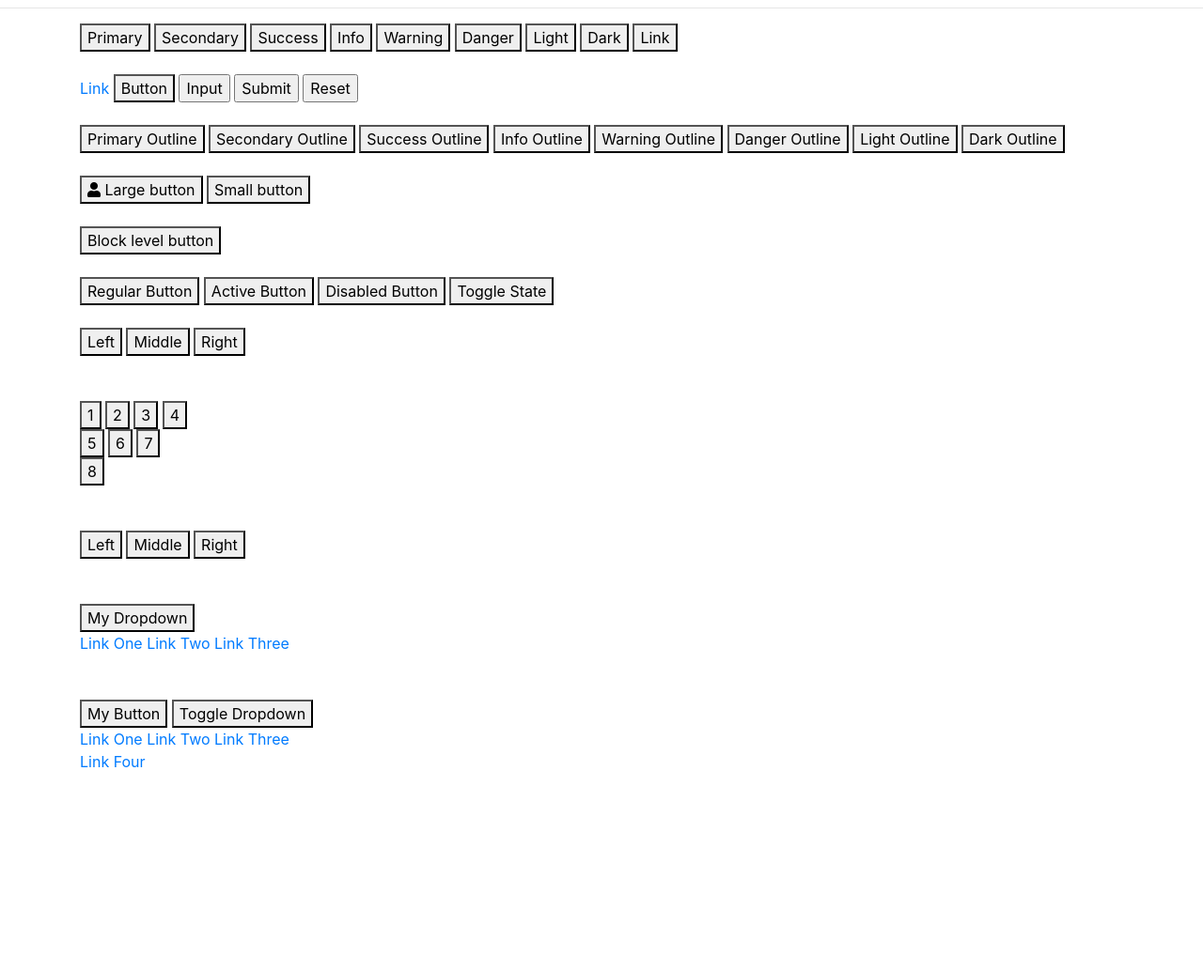
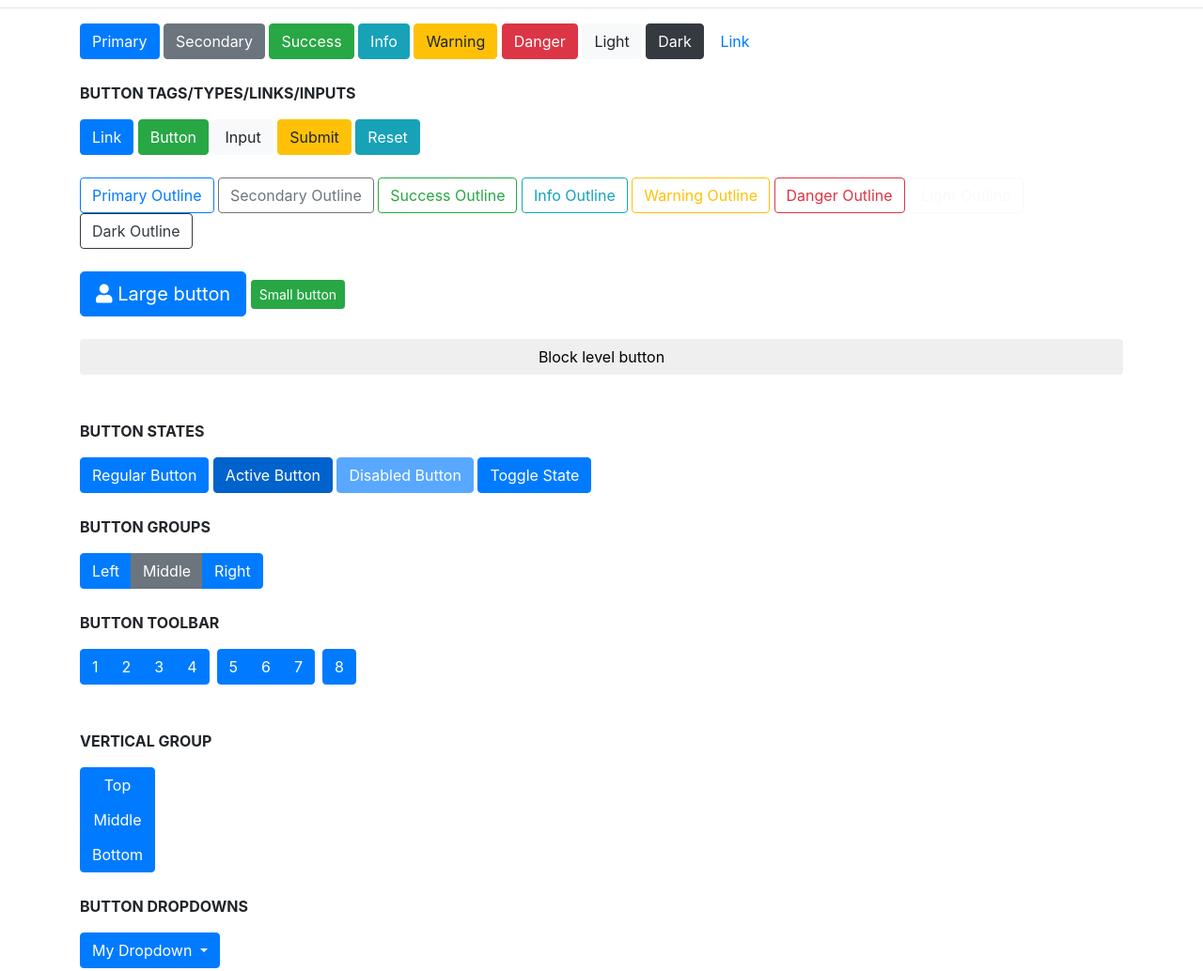
Before and after one commit to skyRoma/learn-bootstrap-4, a plain HTML site: page bootstrap_sandbox/3_2_buttons.html in a window 1280 px wide. Shown: the part 180-1214 px from the top of the page at 94% size. Drawn offline with nearby package versions, Linux system fonts and the light colour scheme.

Commit message:
Completed buttons.

```diff
--- a/bootstrap_sandbox/3_2_buttons.html
+++ b/bootstrap_sandbox/3_2_buttons.html
@@ -92,59 +92,61 @@
         <!--################START HERE################-->
 
         <!-- BUTTONS -->
-        <button type="button">Primary</button>
-        <button type="button">Secondary</button>
-        <button type="button">Success</button>
-        <button type="button">Info</button>
-        <button type="button">Warning</button>
-        <button type="button">Danger</button>
-        <button type="button">Light</button>
-        <button type="button">Dark</button>
-        <button type="button">Link</button>
+        <button class="btn btn-primary" type="button">Primary</button>
+        <button class="btn btn-secondary" type="button">Secondary</button>
+        <button class="btn btn-success" type="button">Success</button>
+        <button class="btn btn-info" type="button">Info</button>
+        <button class="btn btn-warning" type="button">Warning</button>
+        <button class="btn btn-danger" type="button">Danger</button>
+        <button class="btn btn-light" type="button">Light</button>
+        <button class="btn btn-dark" type="button">Dark</button>
+        <button class="btn btn-link" type="button">Link</button>
 
         <br>
         <br>
 
         <!-- BUTTON TAGS/TYPES -->
-        <a href="#" role="button">Link</a>
-        <button type="submit">Button</button>
-        <input type="button" value="Input">
-        <input type="submit" value="Submit">
-        <input type="reset" value="Reset">
+        <p class="font-weight-bold">BUTTON TAGS/TYPES/LINKS/INPUTS</p>
+        <a class="btn btn-primary" href="#" role="button">Link</a>
+        <button class="btn btn-success" type="submit">Button</button>
+        <input class="btn btn-light" type="button" value="Input">
+        <input class="btn btn-warning" type="submit" value="Submit">
+        <input class="btn btn-info" type="reset" value="Reset">
 
         <br>
         <br>
 
         <!-- OUTLINE BUTTONS -->
-        <button type="button">Primary Outline</button>
-        <button type="button">Secondary Outline</button>
-        <button type="button">Success Outline</button>
-        <button type="button">Info Outline</button>
-        <button type="button">Warning Outline</button>
-        <button type="button">Danger Outline</button>
-        <button type="button">Light Outline</button>
-        <button type="button">Dark Outline</button>
+        <button class="btn btn-outline-primary" type="button">Primary Outline</button>
+        <button class="btn btn-outline-secondary"  type="button">Secondary Outline</button>
+        <button class="btn btn-outline-success"  type="button">Success Outline</button>
+        <button class="btn btn-outline-info"  type="button">Info Outline</button>
+        <button class="btn btn-outline-warning"  type="button">Warning Outline</button>
+        <button class="btn btn-outline-danger"  type="button">Danger Outline</button>
+        <button class="btn btn-outline-light"  type="button">Light Outline</button>
+        <button class="btn btn-outline-dark"  type="button">Dark Outline</button>
 
         <br>
         <br>
 
         <!-- BUTTON SIZES -->
-        <button type="button">
+        <button class="btn btn-primary btn-lg" type="button">
             <i class="fa fa-user"></i> Large button</button>
-        <button type="button">Small button</button>
+        <button class="btn btn-success btn-sm" type="button">Small button</button>
         <br>
         <br>
-        <button type="button">Block level button</button>
+        <button class="btn btn-block" type="button">Block level button</button>
 
         <br>
         <br>
 
         <!-- STATES -->
-        <button type="button">Regular Button</button>
-        <button type="button">Active Button</button>
-        <button type="button">Disabled Button</button>
+        <p class="font-weight-bold">BUTTON STATES</p>
+        <button class="btn btn-primary" type="button">Regular Button</button>
+        <button class="btn btn-primary active" type="button">Active Button</button>
+        <button class="btn btn-primary disabled" type="button">Disabled Button</button>
 
-        <button type="button">
+        <button class="btn btn-primary" data-toggle="button" type="button">
             Toggle State
         </button>
 
@@ -152,29 +154,31 @@
         <br>
 
         <!-- BUTTON GROUPS -->
-        <div>
-            <button type="button">Left</button>
-            <button type="button">Middle</button>
-            <button type="button">Right</button>
+        <p class="font-weight-bold">BUTTON GROUPS</p>
+        <div class="btn-group">
+            <button class="btn btn-primary" type="button">Left</button>
+            <button class="btn btn-secondary" type="button">Middle</button>
+            <button class="btn btn-primary" type="button">Right</button>
         </div>
 
         <br></br>
 
         <!-- BUTTON TOOLBAR -->
-        <div>
-            <div>
-                <button type="button">1</button>
-                <button type="button">2</button>
-                <button type="button">3</button>
-                <button type="button">4</button>
+        <p class="font-weight-bold">BUTTON TOOLBAR</p>
+        <div class="btn-toolbar">
+            <div class="btn-group mr-2">
+                <button class="btn btn-primary" type="button">1</button>
+                <button class="btn btn-primary" type="button">2</button>
+                <button class="btn btn-primary" type="button">3</button>
+                <button class="btn btn-primary" type="button">4</button>
             </div>
-            <div>
-                <button type="button">5</button>
-                <button type="button">6</button>
-                <button type="button">7</button>
+            <div class="btn-group mr-2">
+                <button class="btn btn-primary" type="button">5</button>
+                <button class="btn btn-primary" type="button">6</button>
+                <button class="btn btn-primary" type="button">7</button>
             </div>
-            <div>
-                <button type="button">8</button>
+            <div class="btn-group">
+                <button class="btn btn-primary" type="button">8</button>
             </div>
         </div>
 
@@ -182,24 +186,26 @@
         <br>
 
         <!-- VERTICAL GROUP -->
-        <div>
-            <button type="button">Left</button>
-            <button type="button">Middle</button>
-            <button type="button">Right</button>
+        <p class="font-weight-bold">VERTICAL GROUP</p>
+        <div class="btn-group-vertical">
+            <button class="btn btn-primary" type="button">Top</button>
+            <button class="btn btn-primary" type="button">Middle</button>
+            <button class="btn btn-primary" type="button">Bottom</button>
         </div>
 
         <br>
         <br>
 
         <!-- BUTTON DROPDOWNS -->
-        <div>
-            <button type="button">
+        <p class="font-weight-bold">BUTTON DROPDOWNS</p>
+        <div class="dropdown">
+            <button class="btn btn-primary dropdown-toggle" data-toggle="dropdown" type="button">
                 My Dropdown
             </button>
-            <div>
-                <a href="#">Link One</a>
-                <a href="#">Link Two</a>
-                <a href="#">Link Three</a>
+            <div class="dropdown-menu">
+                <a class="dropdown-item" href="#">Link One</a>
+                <a class="dropdown-item" href="#">Link Two</a>
+                <a class="dropdown-item" href="#">Link Three</a>
             </div>
         </div>
 
@@ -207,17 +213,17 @@
         <br>
 
         <!-- SPLIT DROPDOWNS -->
-        <div>
-            <button type="button">My Button</button>
-            <button type="button">
+        <p class="font-weight-bold">SPLIT DROPDOWNS</p>
+        <div class="btn-group">
+            <button class="btn btn-primary" type="button">My Button</button>
+            <button class="btn btn-secondary dropdown-toggle" data-toggle="dropdown" type="button">
                 <span>Toggle Dropdown</span>
             </button>
-            <div>
-                <a href="#">Link One</a>
-                <a href="#">Link Two</a>
-                <a href="#">Link Three</a>
-                <div></div>
-                <a href="#">Link Four</a>
+            <div class="dropdown-menu">
+                <a class="dropdown-item" href="#">Link One</a>
+                <a class="dropdown-item" href="#">Link Two</a>
+                <div class="dropdown-divider"></div>
+                <a class="dropdown-item" href="#">Link Three</a>
             </div>
         </div>
 
```
